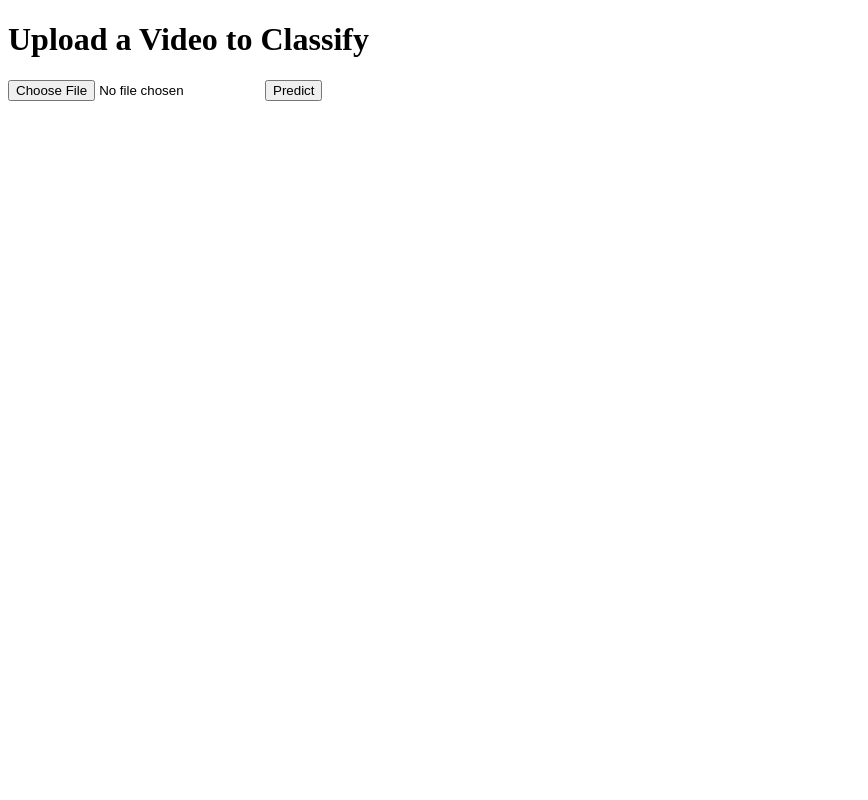
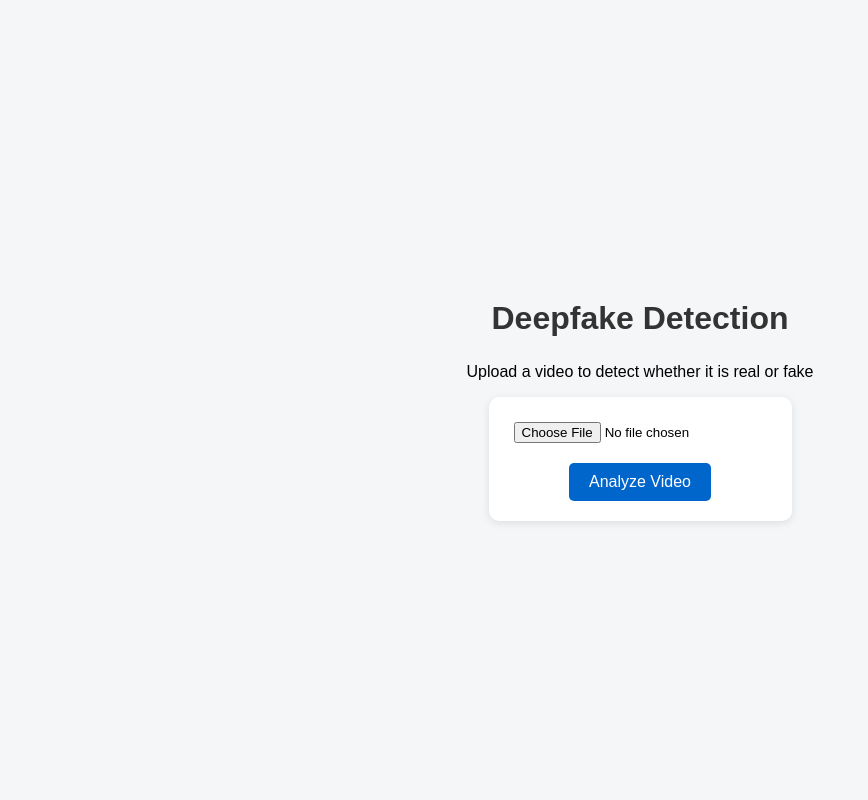
Before and after one commit to Ziyad-Alshareef/True-Vision, a Flask app: page / in a window 1280 px wide. Shown: the whole page, without its empty margins (0-868 px from the left). Run offline with Flask 3, Linux system fonts and the light colour scheme.

Commit message:
update the front-end

```diff
--- a/templates/index.html
+++ b/templates/index.html
@@ -1,22 +1,83 @@
 <!doctype html>
-<html>
+<html lang="en">
 <head>
-    <meta charset="utf-8">
-    <title>EffNet-LSTM Video Inference</title>
+  <meta charset="UTF-8">
+  <title>Deepfake Detection - Video Inference</title>
+  <style>
+    body {
+      font-family: Arial, sans-serif;
+      background: #f4f6f8;
+      margin: 0;
+      padding: 0;
+      display: flex;
+      flex-direction: column;
+      align-items: center;
+      min-height: 100vh;
+      justify-content: center;
+    }
+
+    h1 {
+      color: #333;
+      margin-bottom: 10px;
+    }
+
+    form {
+      background: white;
+      padding: 20px;
+      border-radius: 10px;
+      box-shadow: 0 2px 8px rgba(0,0,0,0.1);
+      display: flex;
+      flex-direction: column;
+      align-items: center;
+      gap: 15px;
+    }
+
+    input[type="file"] {
+      padding: 5px;
+    }
+
+    button {
+      padding: 10px 20px;
+      background-color: #0066cc;
+      border: none;
+      border-radius: 5px;
+      color: white;
+      font-size: 16px;
+      cursor: pointer;
+    }
+
+    button:hover {
+      background-color: #004c99;
+    }
+
+    .result {
+      margin-top: 20px;
+      background: white;
+      padding: 15px;
+      border-radius: 10px;
+      box-shadow: 0 2px 8px rgba(0,0,0,0.1);
+      text-align: center;
+      font-size: 18px;
+    }
+  </style>
 </head>
+
 <body>
-    <h1>Upload a Video to Classify</h1>
+
+  <h1>Deepfake Detection</h1>
+  <p>Upload a video to detect whether it is real or fake</p>
+
   <form action="/predict" method="post" enctype="multipart/form-data">
     <input type="file" name="video" accept="video/*" required>
-        <button type="submit">Predict</button>
+    <button type="submit">Analyze Video</button>
   </form>
 
+  {% if result is defined %}
+    <div class="result">
+      <h2>Prediction Result</h2>
+      <p><strong>{{ result.label }}</strong> (Confidence: {{ (result.prob * 100) | round(2) }}%)</p>
+    </div>
+  {% endif %}
 
-    {% if result is defined %}
-      <h2>
-        Prediction: {{ result.label }}
-        ({{ (result.prob * 100)|round(2) }}%)
-      </h2>
-    {% endif %}
 </body>
 </html>
```
Lines whose indentation alone changed are shown as unchanged.
